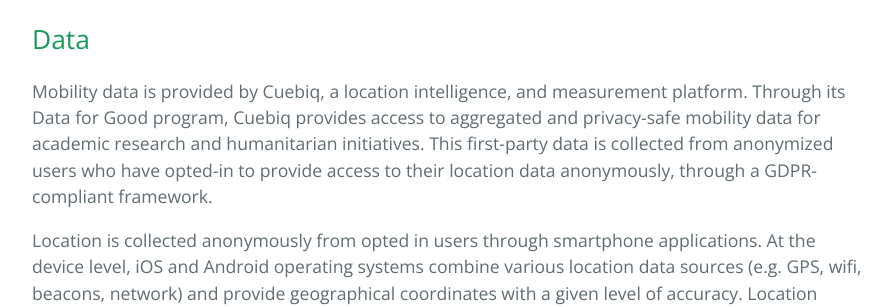
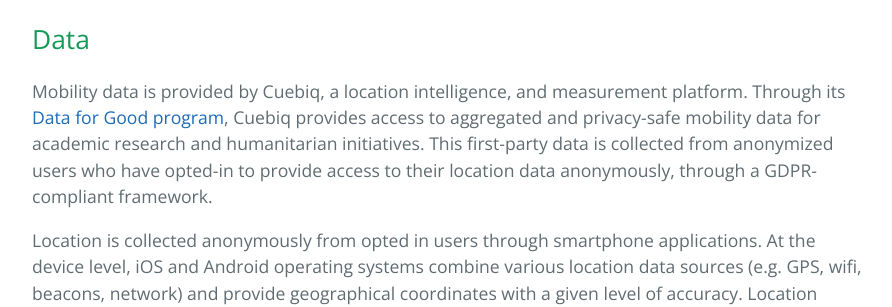
Before and after one commit to covid19mm/covid19mm.github.io, a Jekyll site: the page built from _posts/2020-03-12-first-report-assessment.markdown, in a window 1280 px wide and 900 px high, scrolled down 1004 px. Shown: the part 181-488 px from the top of the window, without its empty margins (192-1084 px from the left). Built offline with Jekyll 4.4.1, drawn with Linux system fonts in a browser that asks for light colours; part of the change alters nothing that is shown.

```diff
--- a/_posts/2020-03-12-first-report-assessment.markdown
+++ b/_posts/2020-03-12-first-report-assessment.markdown
@@ -28,7 +28,7 @@ The mitigation measures enacted as part of the response to the unfolding SARS-Co
 Here we report preliminary results on tackling the above challenges by using de-identified, large-scale data from a location intelligence company, Cuebiq, that has instrumented smartphone apps with high-accuracy location-data collection software. We focus this initial analysis on Italy, where the COVID-19 epidemic has already triggered an unprecedented and escalating series of restrictions on travel and individual mobility of citizens.
 
 ## Data
-Mobility data is provided by Cuebiq, a location intelligence, and measurement platform. Through its Data for Good program, Cuebiq provides access to aggregated and privacy-safe mobility data for academic research and humanitarian initiatives. This first-party data is collected from anonymized users who have opted-in to provide access to their location data anonymously, through a GDPR-compliant framework.
+Mobility data is provided by Cuebiq, a location intelligence, and measurement platform. Through its [Data for Good program](https://www.cuebiq.com/about/data-for-good/), Cuebiq provides access to aggregated and privacy-safe mobility data for academic research and humanitarian initiatives. This first-party data is collected from anonymized users who have opted-in to provide access to their location data anonymously, through a GDPR-compliant framework.
 
 Location is collected anonymously from opted in users through smartphone applications. At the device level, iOS and Android operating systems combine various location data sources (e.g. GPS, wifi, beacons, network) and provide geographical coordinates with a given level of accuracy. Location accuracy is determined by the device and is variable, but can be as accurate as 10 meters.
 
```
